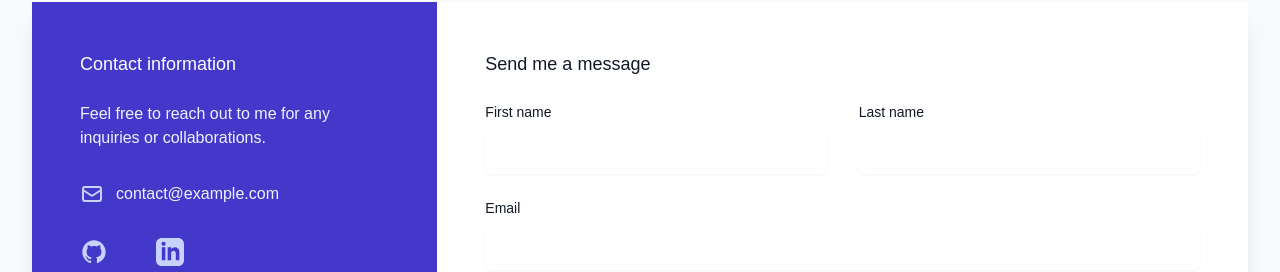
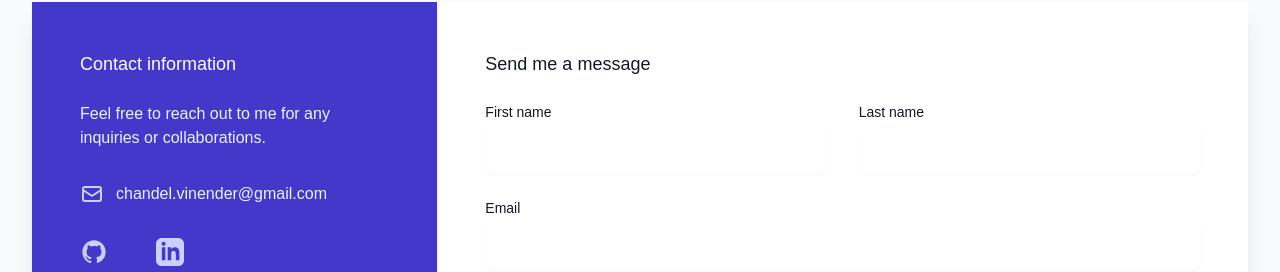
Before and after one commit to vinender/my-dev-portfolio, a Next.js app: page / in a window 1280 px wide. Shown: the part 2952-3224 px from the top of the page. Built offline with nearby package versions, Linux system fonts and the light colour scheme.

Commit message:
email updated

```diff
--- a/src/components/Contact.tsx
+++ b/src/components/Contact.tsx
@@ -52,7 +52,7 @@ export default function Contact() {
                   <svg className="flex-shrink-0 w-6 h-6 text-indigo-200" xmlns="http://www.w3.org/2000/svg" fill="none" viewBox="0 0 24 24" stroke="currentColor" aria-hidden="true">
                     <path strokeLinecap="round" strokeLinejoin="round" strokeWidth={2} d="M3 8l7.89 5.26a2 2 0 002.22 0L21 8M5 19h14a2 2 0 002-2V7a2 2 0 00-2-2H5a2 2 0 00-2 2v10a2 2 0 002 2z" />
                   </svg>
-                  <span className="ml-3">contact@example.com</span>
+                  <span className="ml-3">chandel.vinender@gmail.com</span>
                 </dd>
               </dl>
               <ul className="mt-8 flex space-x-12" role="list">
```
